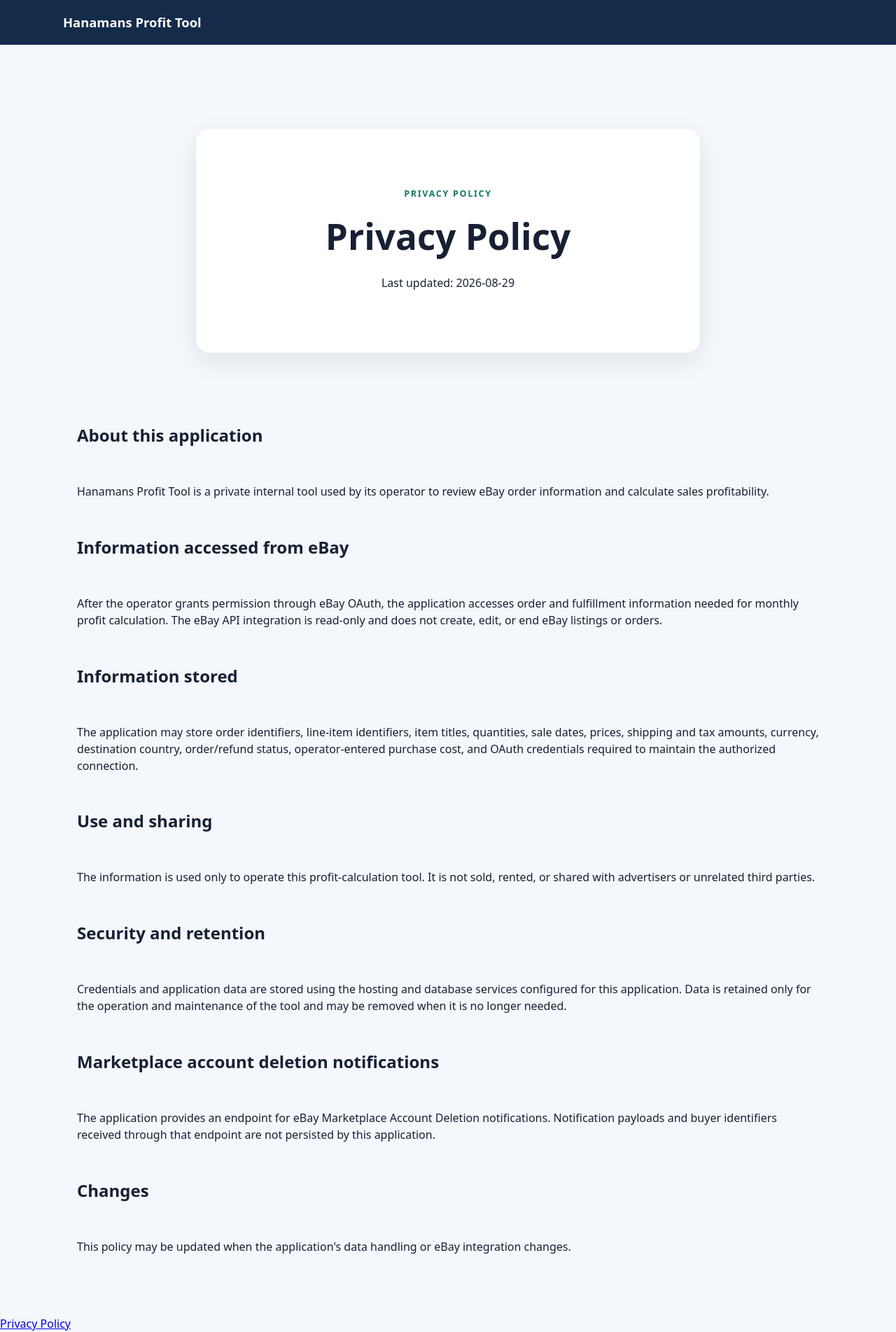
After one commit to megahanaman-design/hanamans-pricing-tool, a Django app: template profit_web/templates/profit_web/privacy.html in a window 1280 px wide. The commit adds this page. Shown: the whole page at 70% size. Run offline with Django 5.2, Linux system fonts and the light colour scheme; the template is opened without the code that fills it, so the values that code supplies are empty.

Commit message:
Add privacy policy page for eBay OAuth (#18)
* Add privacy policy page

* Add privacy policy view

* Route privacy policy page

* Link privacy policy from app

```diff
--- a/profit_web/templates/profit_web/base.html
+++ b/profit_web/templates/profit_web/base.html
@@ -1,4 +1,4 @@
 {% load static %}
 <!doctype html><html lang="ja"><head><meta charset="utf-8"><meta name="viewport" content="width=device-width, initial-scale=1">
 <title>{% block title %}Hanamans Profit Tool{% endblock %}</title><link rel="stylesheet" href="{% static 'profit_web/style.css' %}"></head>
-<body><header><a href="{% url 'profit_web:home' %}">Hanamans Profit Tool</a></header><main>{% block content %}{% endblock %}</main></body></html>
+<body><header><a href="{% url 'profit_web:home' %}">Hanamans Profit Tool</a></header><main>{% block content %}{% endblock %}</main><footer><a href="{% url 'profit_web:privacy' %}">Privacy Policy</a></footer></body></html>
--- /dev/null
+++ b/profit_web/templates/profit_web/privacy.html
@@ -0,0 +1,19 @@
+{% extends "profit_web/base.html" %}{% block title %}Privacy Policy | Hanamans{% endblock %}{% block content %}
+<section class="hero"><p class="eyebrow">PRIVACY POLICY</p><h1>Privacy Policy</h1><p>Last updated: 2026-08-29</p></section>
+<section class="product-list">
+  <h2>About this application</h2>
+  <p>Hanamans Profit Tool is a private internal tool used by its operator to review eBay order information and calculate sales profitability.</p>
+  <h2>Information accessed from eBay</h2>
+  <p>After the operator grants permission through eBay OAuth, the application accesses order and fulfillment information needed for monthly profit calculation. The eBay API integration is read-only and does not create, edit, or end eBay listings or orders.</p>
+  <h2>Information stored</h2>
+  <p>The application may store order identifiers, line-item identifiers, item titles, quantities, sale dates, prices, shipping and tax amounts, currency, destination country, order/refund status, operator-entered purchase cost, and OAuth credentials required to maintain the authorized connection.</p>
+  <h2>Use and sharing</h2>
+  <p>The information is used only to operate this profit-calculation tool. It is not sold, rented, or shared with advertisers or unrelated third parties.</p>
+  <h2>Security and retention</h2>
+  <p>Credentials and application data are stored using the hosting and database services configured for this application. Data is retained only for the operation and maintenance of the tool and may be removed when it is no longer needed.</p>
+  <h2>Marketplace account deletion notifications</h2>
+  <p>The application provides an endpoint for eBay Marketplace Account Deletion notifications. Notification payloads and buyer identifiers received through that endpoint are not persisted by this application.</p>
+  <h2>Changes</h2>
+  <p>This policy may be updated when the application's data handling or eBay integration changes.</p>
+</section>
+{% endblock %}
--- a/profit_web/urls.py
+++ b/profit_web/urls.py
@@ -2,7 +2,7 @@ from django.urls import path
 from . import ebay_notifications, views
 
 app_name = "profit_web"
-urlpatterns = [path("", views.home, name="home"), path("simple/", views.simple_calculator, name="simple"),
+urlpatterns = [path("", views.home, name="home"), path("privacy/", views.privacy, name="privacy"), path("simple/", views.simple_calculator, name="simple"),
     path("monthly/", views.monthly, name="monthly"), path("ebay/connect/", views.ebay_connect, name="ebay_connect"),
     path("ebay/callback/", views.ebay_callback, name="ebay_callback"), path("ebay/status/", views.ebay_status, name="ebay_status"),
     path("ebay/sync/", views.ebay_sync, name="ebay_sync"),
--- a/profit_web/views.py
+++ b/profit_web/views.py
@@ -18,6 +18,10 @@ from .services import calculate_monthly_line, calculate_profit
 
 def home(request):
     return render(request, "profit_web/home.html")
+
+
+def privacy(request):
+    return render(request, "profit_web/privacy.html")
 
 
 def simple_calculator(request):
```
